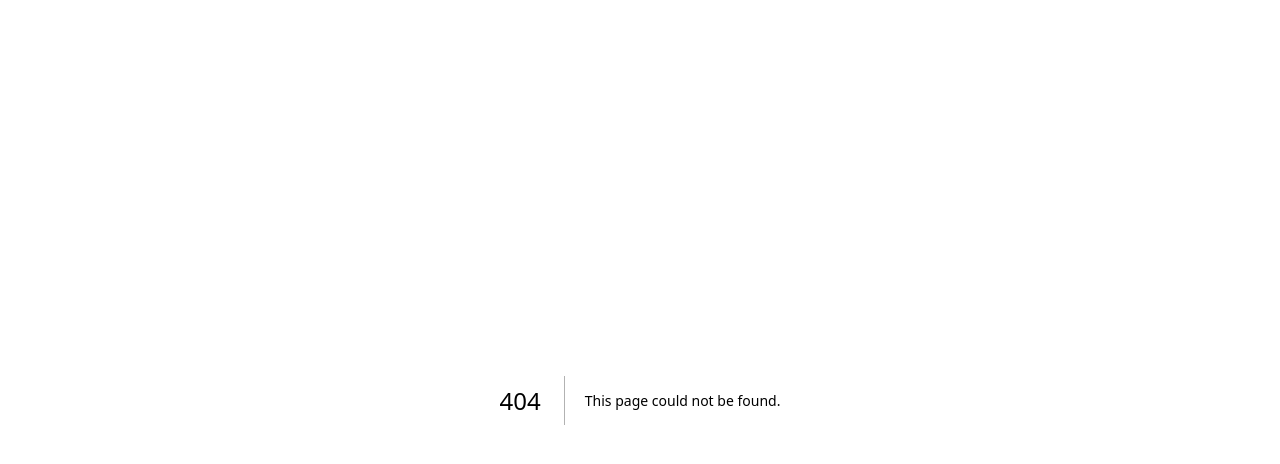
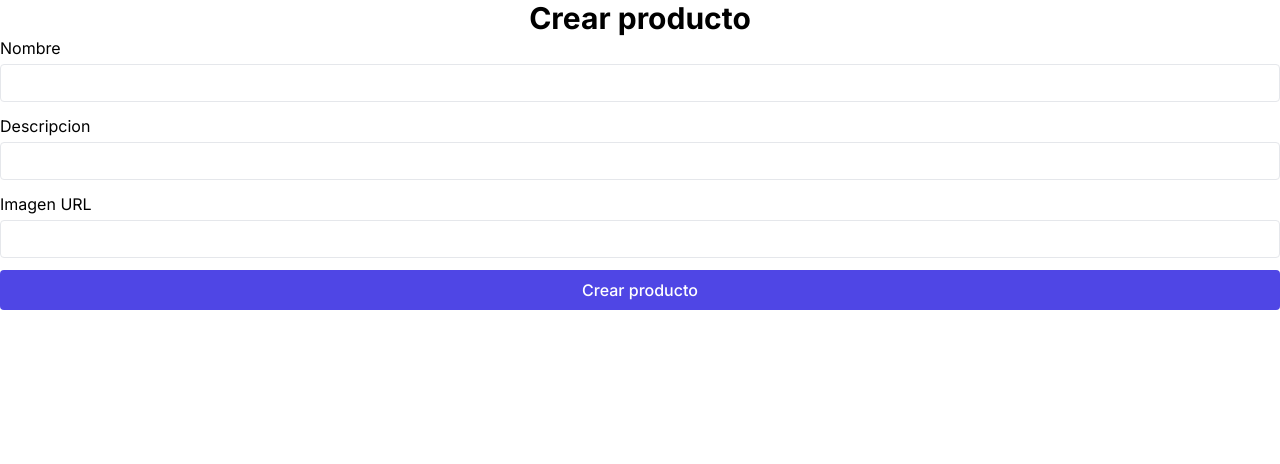
Before and after one commit to Pool2004/TheGreatEcommerce---Front, a Next.js app: page /product/create-product in a window 1280 px wide. Before the commit this address had no page. Shown: the top 464 px of the page. Built offline with nearby package versions, Linux system fonts and the light colour scheme.

Commit message:
Add: create product page

```diff
--- /dev/null
+++ b/src/app/components/Input.jsx
@@ -0,0 +1,22 @@
+const Input = ({ label, placeholder, name, type, value, onChange, styles }) => {
+  return (
+    <div className="flex flex-col">
+      {label ? (
+        <label className={"mb-1"} htmlFor={name}>
+          {label}
+        </label>
+      ) : null}
+      <input
+        type={type ? type : "text"}
+        id={name}
+        name={name}
+        placeholder={placeholder ? placeholder : ""}
+        value={value}
+        onChange={onChange}
+        className={"border w-full py-2 px-3 rounded text-sm " + styles}
+      />
+    </div>
+  );
+};
+
+export default Input;
--- /dev/null
+++ b/src/app/customHooks/useForm.jsx
@@ -0,0 +1,26 @@
+import { useState } from 'react';
+
+const useForm = (initialState) => {
+    const [formState, setFormState] = useState(initialState);
+
+    const onInputChange = (event) => {
+        const { name, value } = event.currentTarget;
+        setFormState({
+            ...formState,
+            [name]: value,
+        });
+    };
+
+    const onResetForm = () => {
+        setFormState(initialState);
+    };
+
+    return {
+        ...formState,
+        formState,
+        onInputChange,
+        onResetForm,
+    };
+};
+
+export default useForm;
--- a/src/app/page.js
+++ b/src/app/page.js
@@ -1,5 +1,3 @@
-
-
 export default function Home() {
   return (
     <main>
--- /dev/null
+++ b/src/app/product/create-product/page.jsx
@@ -0,0 +1,45 @@
+"use client";
+import Input from "@/app/components/Input";
+import useForm from "@/app/customHooks/useForm";
+
+export default function Home() {
+  const { name, description, img, onInputChange } = useForm({
+    name: "",
+    description: "",
+    img: "",
+  });
+
+  const handleOnSubmit = (event) => {
+    event.preventDefault();
+    console.log("producto nuevo: >>>>", { name, description, img });
+  };
+  return (
+    <main>
+      <h1 className="text-3xl font-bold text-center ">Crear producto</h1>
+      <form onSubmit={handleOnSubmit} className="w-full mb-7">
+        <Input
+          label={"Nombre"}
+          name="name"
+          value={name}
+          onChange={onInputChange}
+          styles={"mb-3"}
+        />
+        <Input
+          label={"Descripcion"}
+          name="description"
+          value={description}
+          onChange={onInputChange}
+          styles={"mb-3"}
+        />
+         <Input
+          label={"Imagen URL"}
+          name="img"
+          value={img}
+          onChange={onInputChange}
+          styles={"mb-3"}
+        />
+        <button className="bg-indigo-600 text-white border-none font-medium rounded py-2 px-3 w-full">Crear producto</button>
+      </form>
+    </main>
+  );
+}
--- /dev/null
+++ b/src/app/product/page.jsx
@@ -0,0 +1,7 @@
+export default function Home() {
+    return (
+      <main>
+        <h1>Product</h1>
+      </main>
+    );
+  }
```
